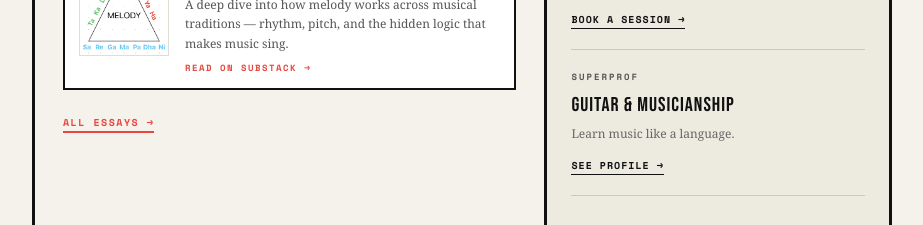
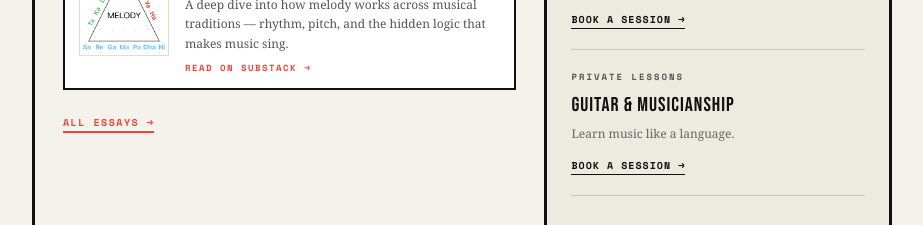
Before and after one commit to atrianglehead/merukhand, a Next.js app: page / in a window 1280 px wide. Shown: the part 528-753 px from the top of the page, without its empty margins (178-1101 px from the left). Built offline with nearby package versions, Linux system fonts and the light colour scheme.

Commit message:
copy updates

```diff
--- a/src/app/page.js
+++ b/src/app/page.js
@@ -138,7 +138,7 @@ export default function Home() {
           </div>
           {[
             { kicker: "Private lessons", title: "Free Your Voice", desc: "Learn to Sing.", link: "https://www.superprof.co.in/learn-from-professional-musician-how-sing-with-your-free-natural-voice.html", label: "Book a session →" },
-            { kicker: "SuperProf", title: "Guitar & musicianship", desc: "Learn music like a language.", link: "https://www.superprof.co.in/learn-how-use-music-like-language-from-full-time-musician.html", label: "See profile →" },
+            { kicker: "Private lessons", title: "Guitar & musicianship", desc: "Learn music like a language.", link: "https://www.superprof.co.in/learn-how-use-music-like-language-from-full-time-musician.html", label: "Book a session →" },
           ].map((item) => (
             <div key={item.kicker} style={{ marginBottom: 20, paddingBottom: 20, borderBottom: "1.5px solid #CCC8BC" }}>
               <div style={{ fontSize: 9, fontWeight: 700, letterSpacing: 2, textTransform: "uppercase", color: "#555", marginBottom: 6 }}>{item.kicker}</div>
```
